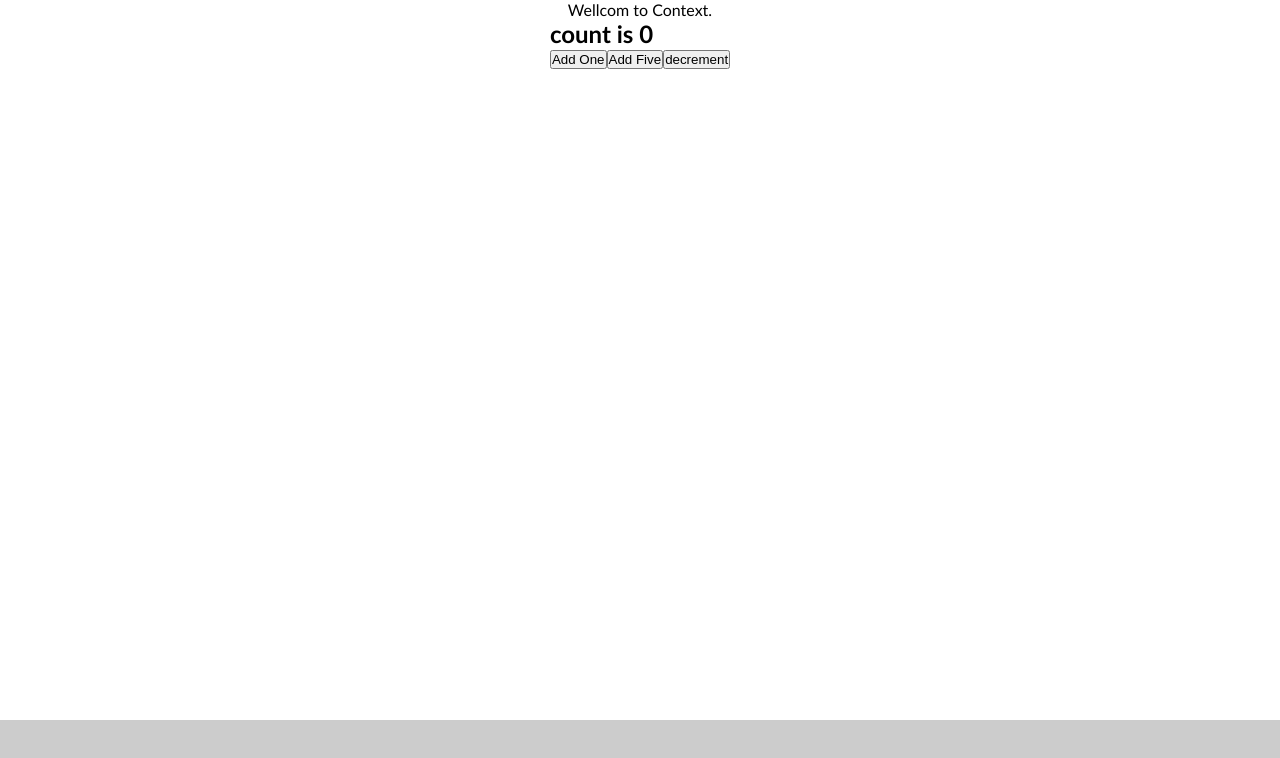
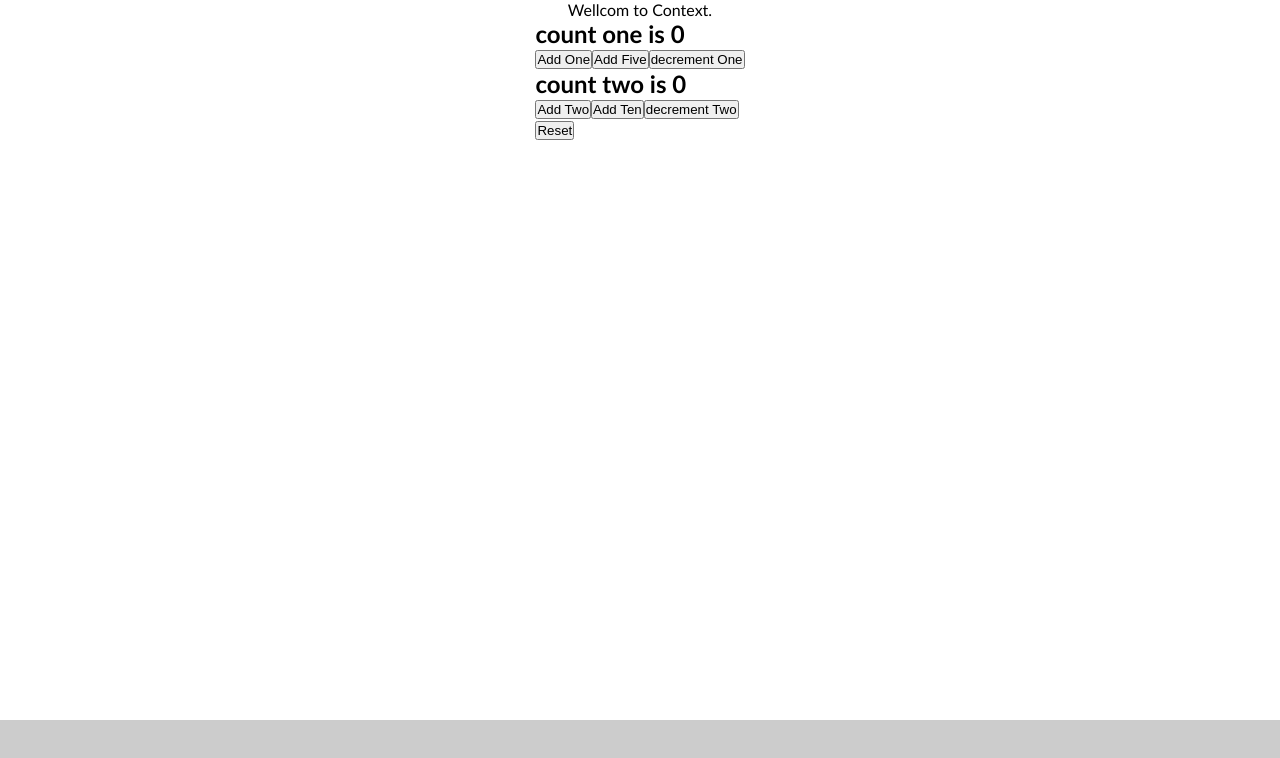
Before and after one commit to Ali-DoostAli/React-course, a React (Create React App) app: page / in a window 1280 px wide. Shown: the top 758 px of the page. Built offline with nearby package versions, Linux system fonts and the light colour scheme.

Commit message:
multiple state & multiple action

```diff
--- a/src/components/Reducer/CountReducer.jsx
+++ b/src/components/Reducer/CountReducer.jsx
@@ -1,14 +1,22 @@
 import { useReducer } from "react";
 
-const initialState = 0;
+const initialState = {
+  firstcount: 0,
+  secondCount: 0,
+};
 const reducer = (state, action) => {
-  switch (action) {
-    case "addOne":
-      return state + 1;
-    case "addFive":
-      return state + 5;
+  console.log(state, action);
+  switch (action.type) {
+    case "add":
+      return { ...state, firstcount: state.firstcount + action.vlaue };
     case "decrement":
-      return state - 1;
+      return { ...state, firstcount: state.firstcount - action.vlaue };
+    case "add2":
+      return { ...state, secondCount: state.secondCount + action.vlaue };
+    case "decrement2":
+      return { ...state, secondCount: state.secondCount - action.vlaue };
+    case "reset":
+      return initialState;
     default:
       return state;
   }
@@ -19,10 +27,32 @@ const CountReducer = () => {
 
   return (
     <div>
-      <h2>count is {count}</h2>
-      <button onClick={() => dispatch("addOne")}>Add One</button>
-      <button onClick={() => dispatch("addFive")}>Add Five</button>
-      <button onClick={() => dispatch("decrement")}>decrement</button>
+      <div>
+        <h2>count one is {count.firstcount}</h2>
+        <button onClick={() => dispatch({ type: "add", vlaue: 1 })}>
+          Add One
+        </button>
+        <button onClick={() => dispatch({ type: "add", vlaue: 5 })}>
+          Add Five
+        </button>
+        <button onClick={() => dispatch({ type: "decrement", vlaue: 1 })}>
+          decrement One
+        </button>
+      </div>
+      <div>
+        <h2>count two is {count.secondCount}</h2>
+        <button onClick={() => dispatch({ type: "add2", vlaue: 2 })}>
+          Add Two
+        </button>
+        <button onClick={() => dispatch({ type: "add2", vlaue: 10 })}>
+          Add Ten
+        </button>
+        <button onClick={() => dispatch({ type: "decrement2", vlaue: 2 })}>
+          decrement Two
+        </button>
+        <br />
+        <button onClick={() => dispatch({ type: "reset" })}>Reset</button>
+      </div>
     </div>
   );
 };
```
